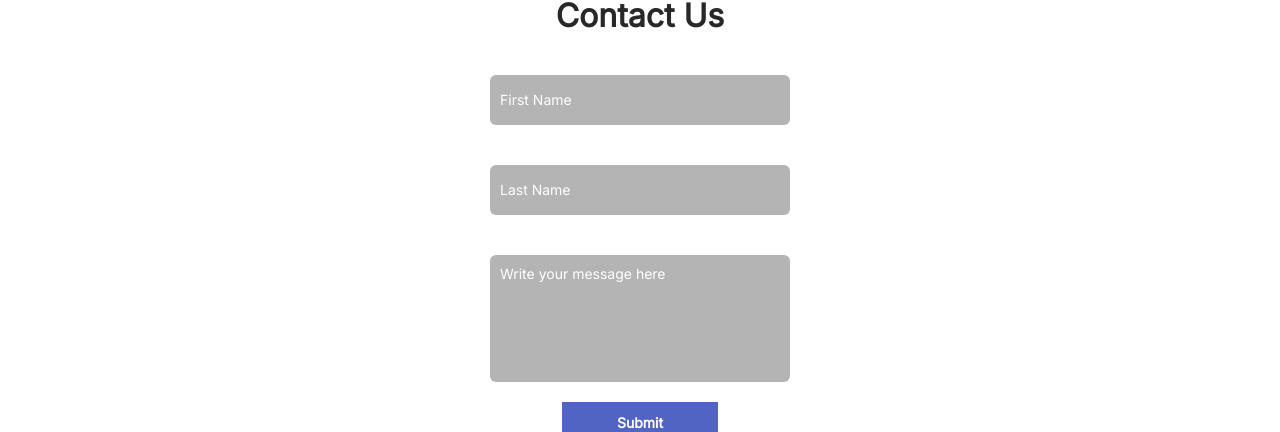
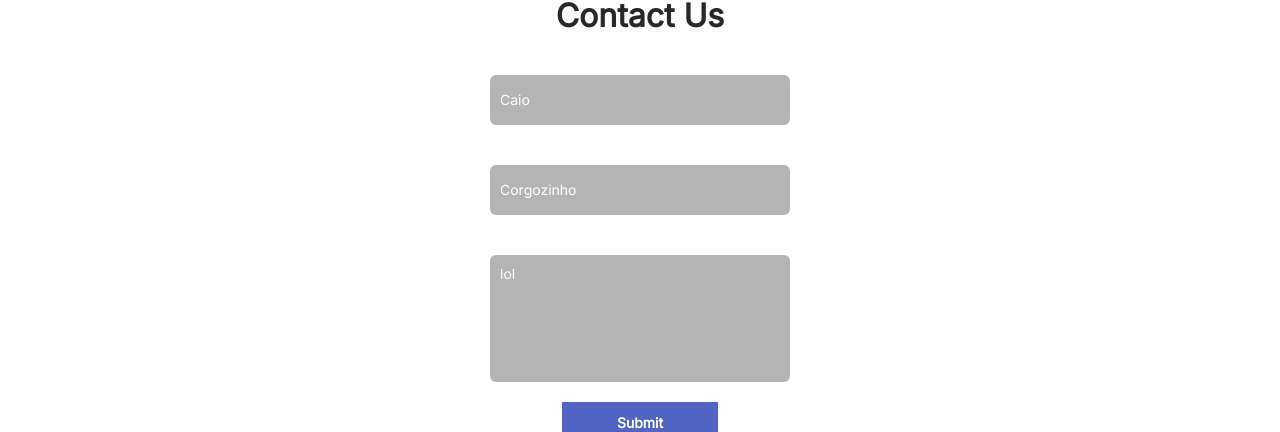
Before and after one commit to csccorgozinho/front-end-FakeStore-Sprint-Back-end-A-MVP-PUC-RIO, a React (Vite) app in the folder FakeStore-Frontend/: page /contactUs in a window 1280 px wide. Shown: the part 291-723 px from the top of the page. Built offline with nearby package versions, Linux system fonts and the light colour scheme.

Commit message:
Update ContactUs.jsx

```diff
--- a/FakeStore-Frontend/src/pages/ContactUs/ContactUs.jsx
+++ b/FakeStore-Frontend/src/pages/ContactUs/ContactUs.jsx
@@ -3,9 +3,7 @@ import "./Contact.css"
 import { ThemeContext } from '../../contexts/DarkModeContext'
 
 function ContactUs() {
-  //* a box with 3 inputs for user to send  data to server
-    //** toggle dark mode */
-  //** use context for global state */
+
   const {darkMode} = useContext(ThemeContext);
   return (
     <div className={
@@ -21,9 +19,9 @@ function ContactUs() {
           'form-container dark-form-container'
         }>
             <h1>Contact Us</h1>
-            <input type="text" placeholder='First Name'/>
-            <input type="text" placeholder='Last Name'/>
-            <input type="text" placeholder='Write your message here'/>
+            <input type="text" placeholder='Caio'/>
+            <input type="text" placeholder='Corgozinho'/>
+            <input type="text" placeholder='lol'/>
             <button>Submit</button>
         </div>
     </div>
```
